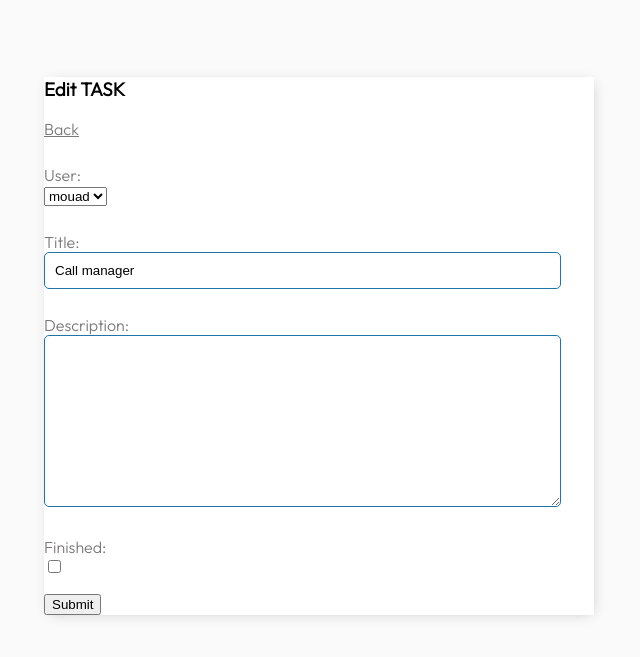
After one commit to kmouad/ToDoListTest, a Django app: page /task-update/3 in a window 1280 px wide. The commit adds this page. Shown: the top 657 px of the page, without its empty margins (321-961 px from the left). Run offline with Django 3.2, Linux system fonts and the light colour scheme; data comes from the database, SQL or seed files in the repository; both versions use the stored data as it was after the commit.

Commit message:
change a ToDO status by checking a box edit url for each task to edit it in a new page finished task placed to the bottom + we can edit also all fields of a To Do task

```diff
--- a/ToDoList/base/templates/base/main.html
+++ b/ToDoList/base/templates/base/main.html
@@ -30,6 +30,32 @@
             border-top: 1px solid rgb(226, 226, 226);
         }
 
+        a,
+        p {
+            color : #7A7878;
+            }
+
+        input[type=text],
+        textarea {
+            border: 1px solid #2174A6;
+            border-radius: 5px;
+            padding: 10px;
+            width: 90%;
+        }
+
+        label {
+            padding-top: 10px !important;
+            display: block;
+        }
+
+        .task-title a {
+            text-decoration: none;
+            color: #7A7878;
+            margin-left: 10px;
+        }
+
+
+
 
     </style>
 </head>
--- /dev/null
+++ b/ToDoList/base/templates/base/task_form.html
@@ -0,0 +1,13 @@
+{% extends 'base/main.html' %}
+
+{% block content %}
+<h3>Edit TASK</h3>
+<a href="{% url 'tasks' %}">Back</a>
+<form method="POST" action="">
+    {% csrf_token %}
+    {{form.as_p}}
+    <input type="submit" value="Submit">
+
+</form>
+
+{% endblock content %}
--- a/ToDoList/base/urls.py
+++ b/ToDoList/base/urls.py
@@ -1,6 +1,6 @@
 from django.urls import path
 from rest_framework import routers
-from .views import TasksList, TasksSet
+from .views import TasksList, TasksSet, TaskUpdate
 
 
 router = routers.DefaultRouter()
@@ -8,4 +8,5 @@ router.register('tasksSets', TasksSet)
 
 urlpatterns = [
     path('', TasksList.as_view(), name='tasks'),
+    path('task-update/<int:pk>', TaskUpdate.as_view(), name='task-update'),
 ]
--- a/ToDoList/base/views.py
+++ b/ToDoList/base/views.py
@@ -1,15 +1,25 @@
 from django.shortcuts import render
 from django.views.generic.list import ListView
+from django.views.generic.edit import UpdateView
 from rest_framework import viewsets
 from .models import Task
 from .serializers import TaskSerializer
+from django.urls import reverse_lazy
 
 
 # View to list To Do tasks
 class TasksList(ListView):
     model = Task
     context_object_name = 'tasks'
+
 # View Set to use for viewing API results
 class TasksSet(viewsets.ModelViewSet):
     queryset = Task.objects.all()
     serializer_class = TaskSerializer
+
+#View to edit a To Do Task
+class TaskUpdate(UpdateView):
+    model = Task
+    # Here we can choose wich field to edit, we will keep all fields so that we can change them
+    fields = '__all__'
+    success_url = reverse_lazy('tasks')
```
Also changed, not shown: ToDoList/base/templates/base/task_list.html (+14 -1 lines), ToDoList/db.sqlite3.
